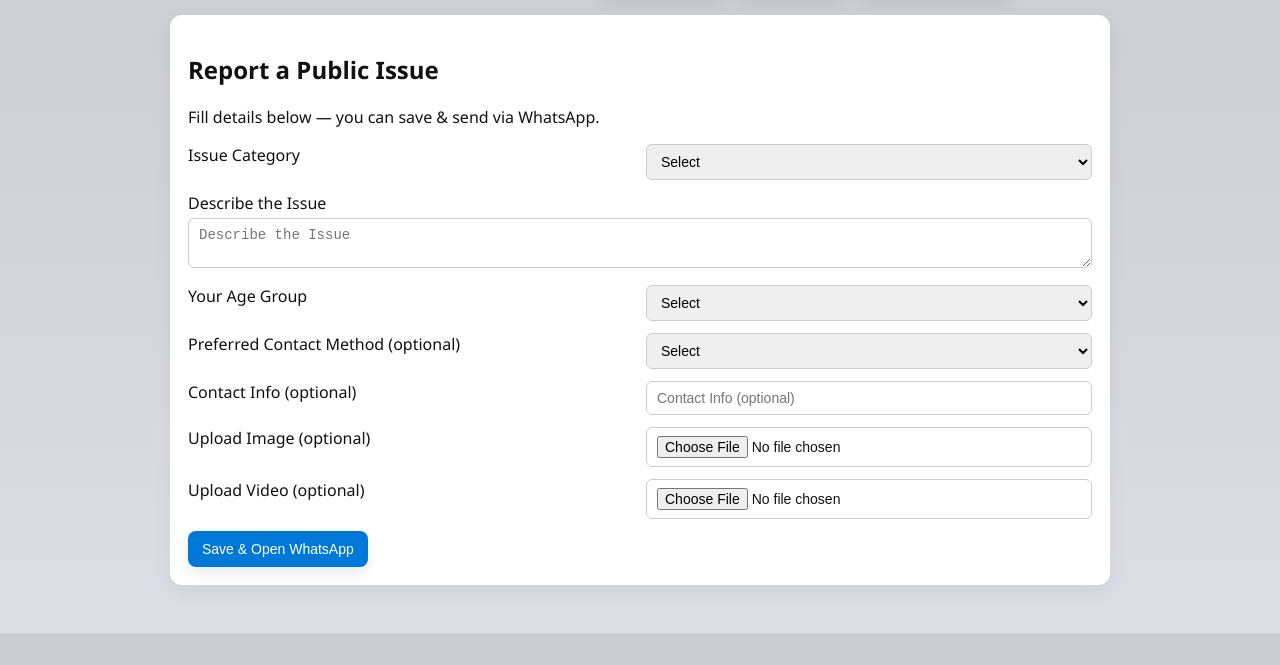
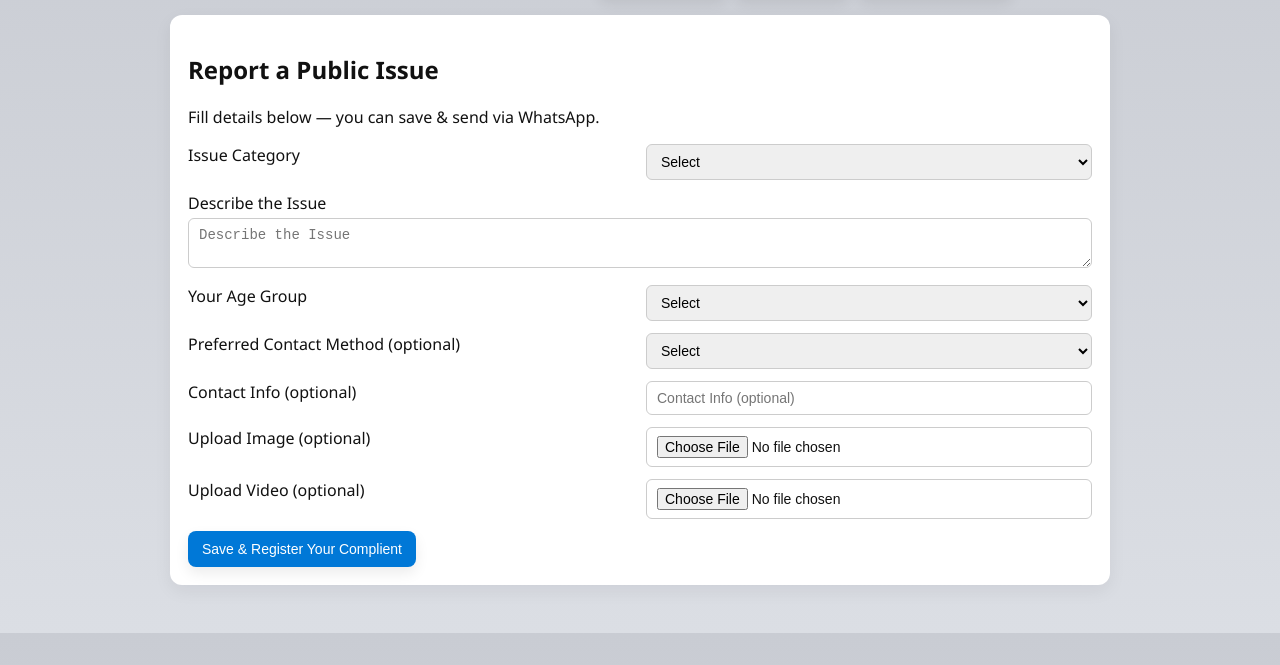
Before and after one commit to azarmohammedazar06-smell/mla, a plain HTML site: page index.html in a window 1280 px wide. Shown: the part 135-800 px from the top of the page. Drawn offline with Linux system fonts and the light colour scheme.

Commit message:
Update submit button text and contact options

```diff
--- a/index.html
+++ b/index.html
@@ -89,7 +89,7 @@
         contactInfo: "Contact Info (optional)",
         uploadImg: "Upload Image (optional)",
         uploadVid: "Upload Video (optional)",
-        submit: "Save & Open WhatsApp",
+        submit: "Save & Register Your Complient",
         aboutTitle: "About",
         aboutText: "This portal helps citizens report public issues directly to MLA’s office through WhatsApp.",
         noComplaints: "No complaints yet.",
@@ -163,7 +163,7 @@
 
       const contactLabel=el("label",{innerText:t.contactMethod});
       const contact=el("select");
-      contact.innerHTML=`<option value="">Select</option><option>Email</option><option>Phone</option><option>WhatsApp</option>`;
+      contact.innerHTML=`<option value="">Select</option><option>WhatsApp</option>`;
 
       const contactValLabel=el("label",{innerText:t.contactInfo});
       const contactVal=el("input",{type:"text",placeholder:t.contactInfo});
```
